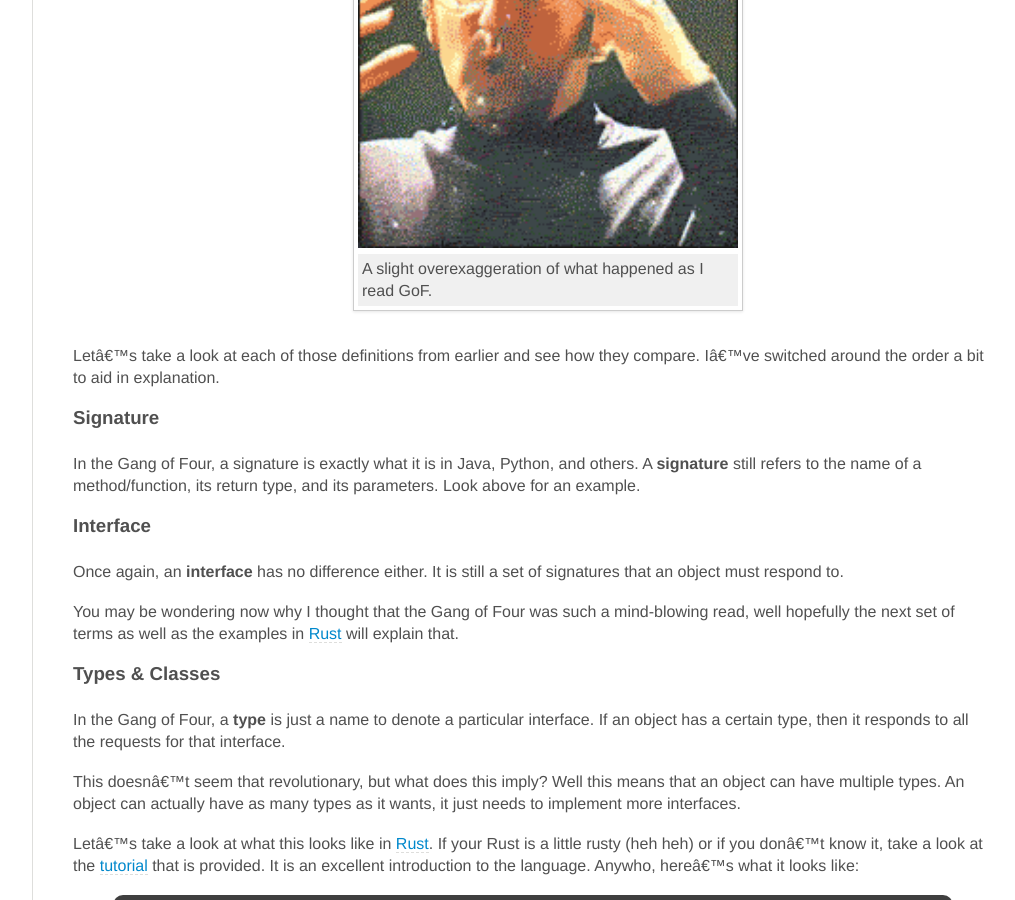
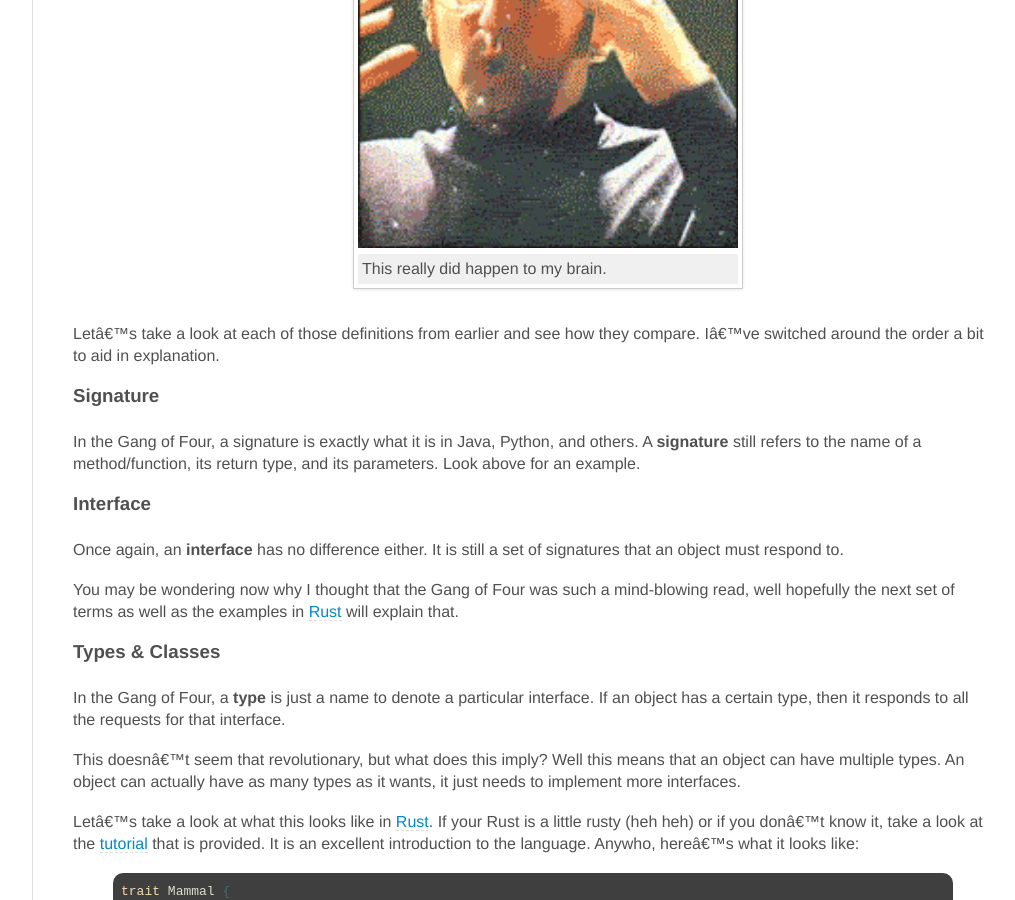
Before and after one commit to jdavis/jdavis.github.com, a Jekyll site: the page built from _posts/2013-06-16-the-rise-of-the-gang-of-four-with-rust.md, in a window 1280 px wide and 900 px high, scrolled down 3787 px. Shown: the whole window, without its empty margins (198-1213 px from the left). Built offline with Jekyll 4.4.1, drawn with Linux system fonts in a browser that asks for light colours; some web fonts are replaced; Markdown is read by kramdown in place of the engine named in the settings.

Commit message:
Change caption for mind blowing gif

```diff
--- a/_posts/2013-06-16-the-rise-of-the-gang-of-four-with-rust.md
+++ b/_posts/2013-06-16-the-rise-of-the-gang-of-four-with-rust.md
@@ -207,7 +207,7 @@ forever changed.
 <div class="gallery one">
     <figure>
         <img src="/img/mind-blown.gif">
-        <figcaption>A slight overexaggeration of what happened as I read GoF.</figcaption>
+        <figcaption>This really did happen to my brain.</figcaption>
     </figure>
 </div>
 
```
